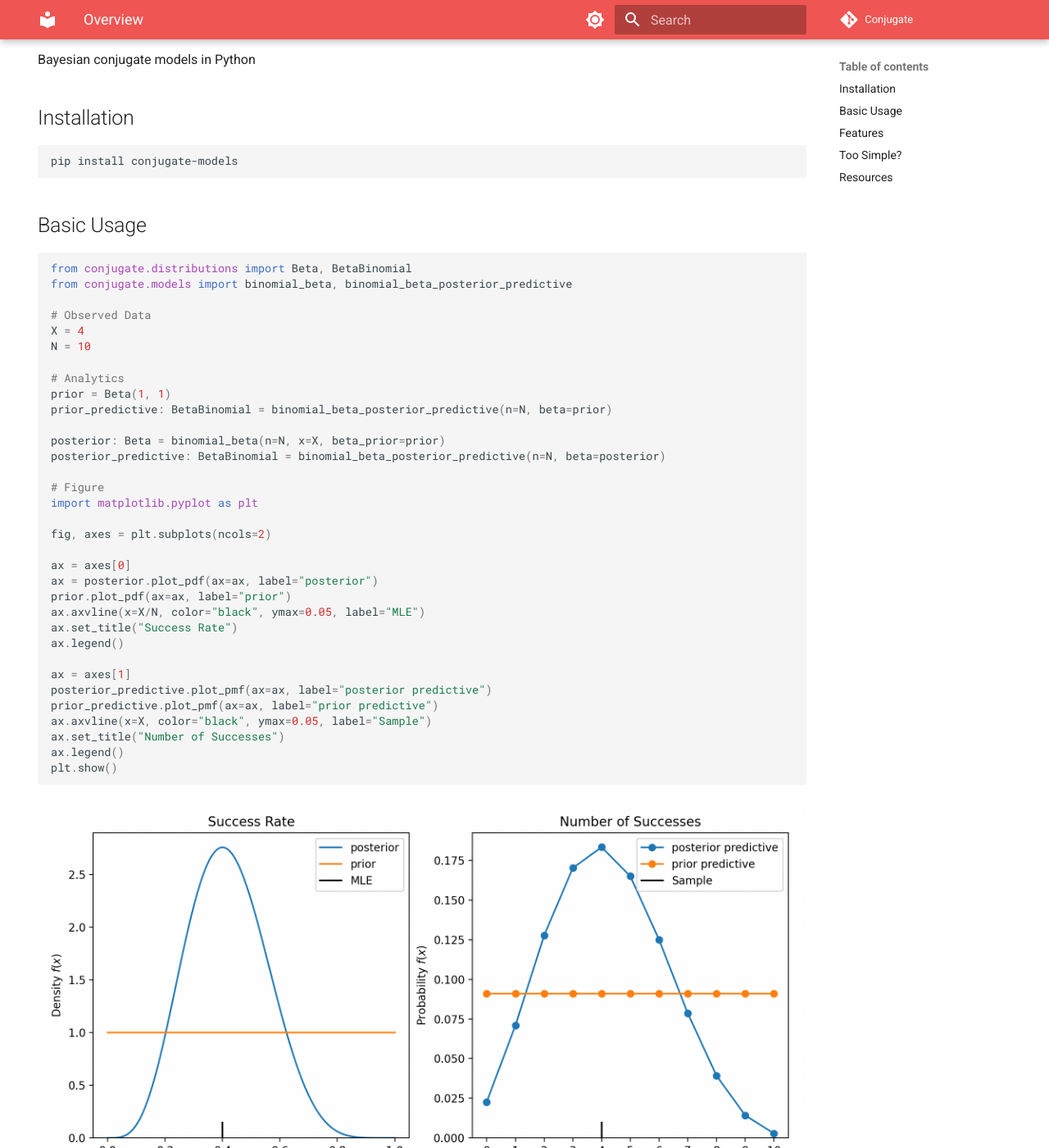
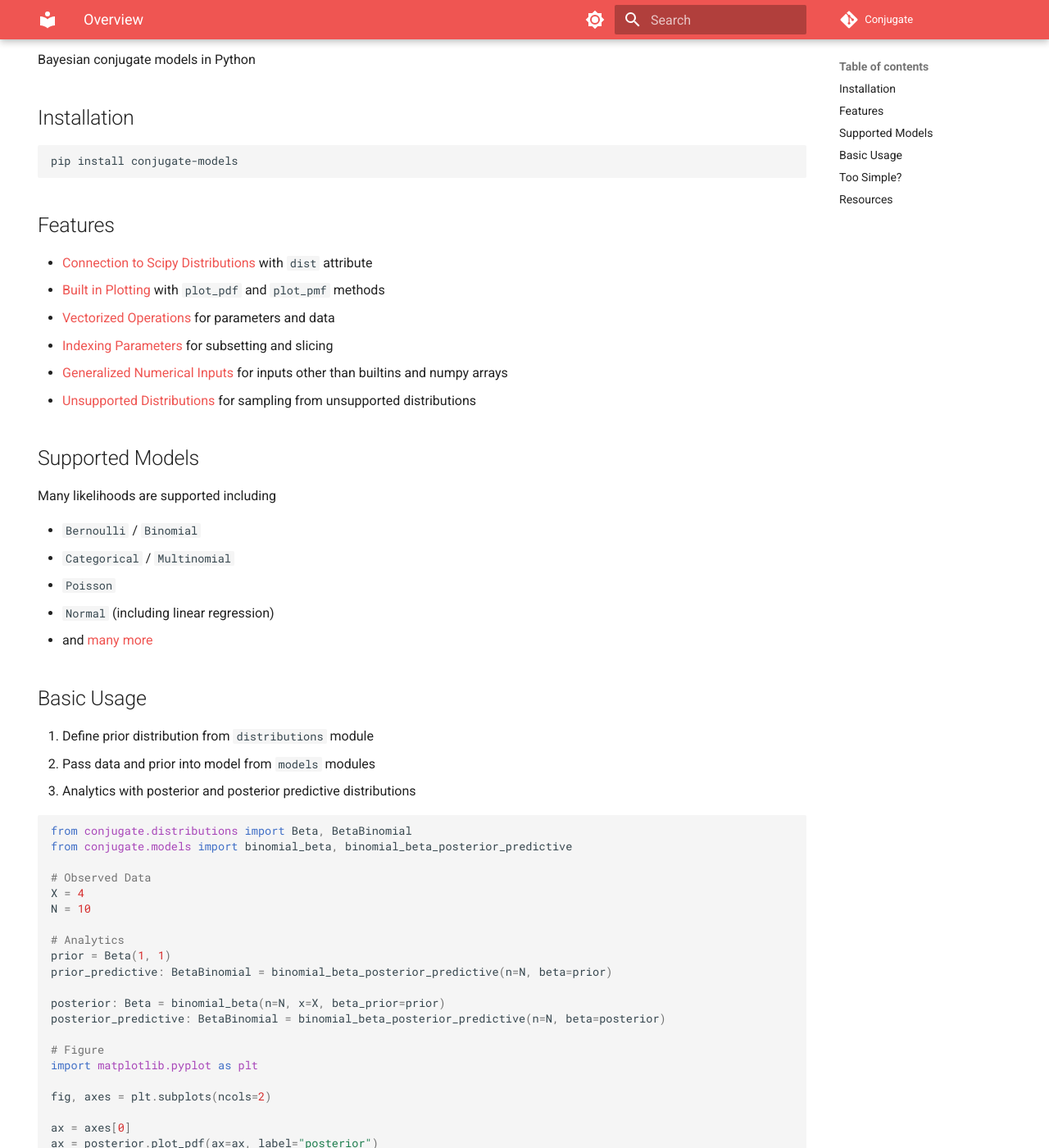
Before and after one commit to wd60622/conjugate, an MkDocs documentation site: the page built from docs/index.md, in a window 1280 px wide and 1400 px high, scrolled down 211 px. Shown: the whole window at 82% size. Built offline with MkDocs 1.6.1 and Material for MkDocs 9.7.7, drawn with Linux system fonts in a browser that asks for light colours; comment, search, counter and statistics services are not loaded; some of the changed text lies outside the part shown; grey boxes are pictures that could not be loaded.

Commit message:
update the docs

````diff
--- a/docs/index.md
+++ b/docs/index.md
@@ -18,7 +18,30 @@ Bayesian conjugate models in Python
 pip install conjugate-models
 ```
 
+## Features
+
+- [Connection to Scipy Distributions](examples/scipy-connection.md) with `dist` attribute
+- [Built in Plotting](examples/plotting.md) with `plot_pdf` and `plot_pmf` methods
+- [Vectorized Operations](examples/vectorized-inputs.md) for parameters and data
+- [Indexing Parameters](examples/indexing.md) for subsetting and slicing
+- [Generalized Numerical Inputs](examples/generalized-inputs.md) for inputs other than builtins and numpy arrays
+- [Unsupported Distributions](examples/pymc-sampling.md) for sampling from unsupported distributions
+
+## Supported Models
+
+Many likelihoods are supported including
+
+- `Bernoulli` / `Binomial`
+- `Categorical` / `Multinomial`
+- `Poisson`
+- `Normal` (including linear regression)
+- and [many more](models.md)
+
 ## Basic Usage
+
+1. Define prior distribution from `distributions` module
+1. Pass data and prior into model from `models` modules
+1. Analytics with posterior and posterior predictive distributions
 
 ```python
 from conjugate.distributions import Beta, BetaBinomial
````
Also changed, not shown: other parts of docs/index.md (+0 -9 lines), README.md (+23 -0 lines).
